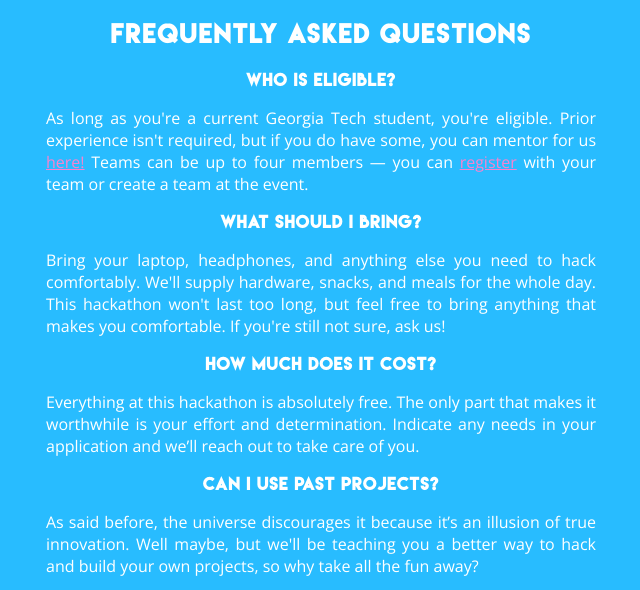
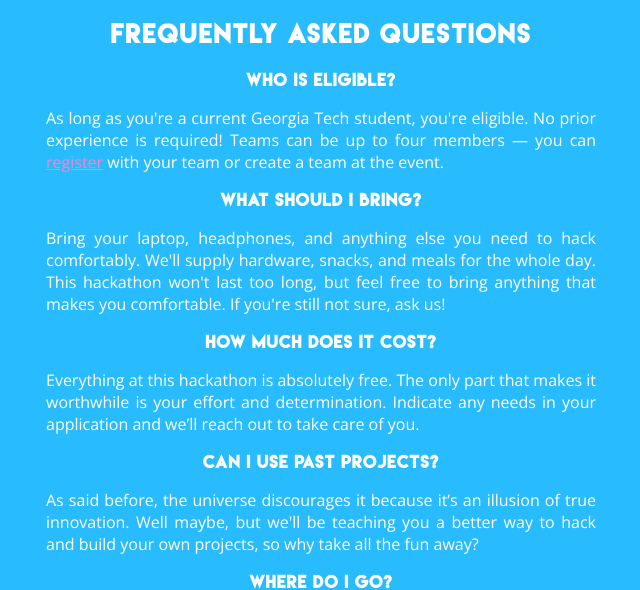
Before and after one commit to HackGT/hackgteenyfall2017-website, a plain HTML site: page index.html in a window 1280 px wide. Shown: the part 1409-1999 px from the top of the page, without its empty margins (319-959 px from the left). Drawn offline with nearby package versions, Linux system fonts and the light colour scheme.

Commit message:
Removed mention of mentor

```diff
--- a/index.html
+++ b/index.html
@@ -6,7 +6,7 @@
 		<meta property="og:title" content="HackGTeeny" />
 		<meta property="og:image" content="https://teeny.hack.gt/assets/preview.png" />
 		<meta property="og:url" content="https://teeny.hack.gt/" />
-		<meta property="og:description" content="HackGTeeny is an annual hackathon oriented towards beginner hackers at Georgia Tech. Learn the basics of hacking with our workshops, get paired with a mentor to help you with your hack, and win awesome prizes!" />
+		<meta property="og:description" content="HackGTeeny is an annual hackathon oriented towards beginner hackers at Georgia Tech. Learn the basics of hacking with our workshops" />
 		<meta name="theme-color" content="#332A4D" />
 		<meta name="viewport" content="width=device-width" />
 		<link rel="shortcut icon" href="favicon.ico" />
@@ -86,7 +86,7 @@
 			<ul>
 				<li>
 					<strong>Who is eligible?</strong>
-					<p>As long as you're a current Georgia Tech student, you're eligible. Prior experience isn't required, but if you do have some, you can mentor for us <a href="http://registration.teeny.hack.gt">here!</a> Teams can be up to four members &mdash; you can <a href="http://registration.teeny.hack.gt">register</a> with your team or create a team at the event.</p>
+					<p>As long as you're a current Georgia Tech student, you're eligible. No prior experience is required! Teams can be up to four members &mdash; you can <a href="http://registration.teeny.hack.gt">register</a> with your team or create a team at the event.</p>
 				</li>
 				<li>
 					<strong>What should I bring?</strong>
```
